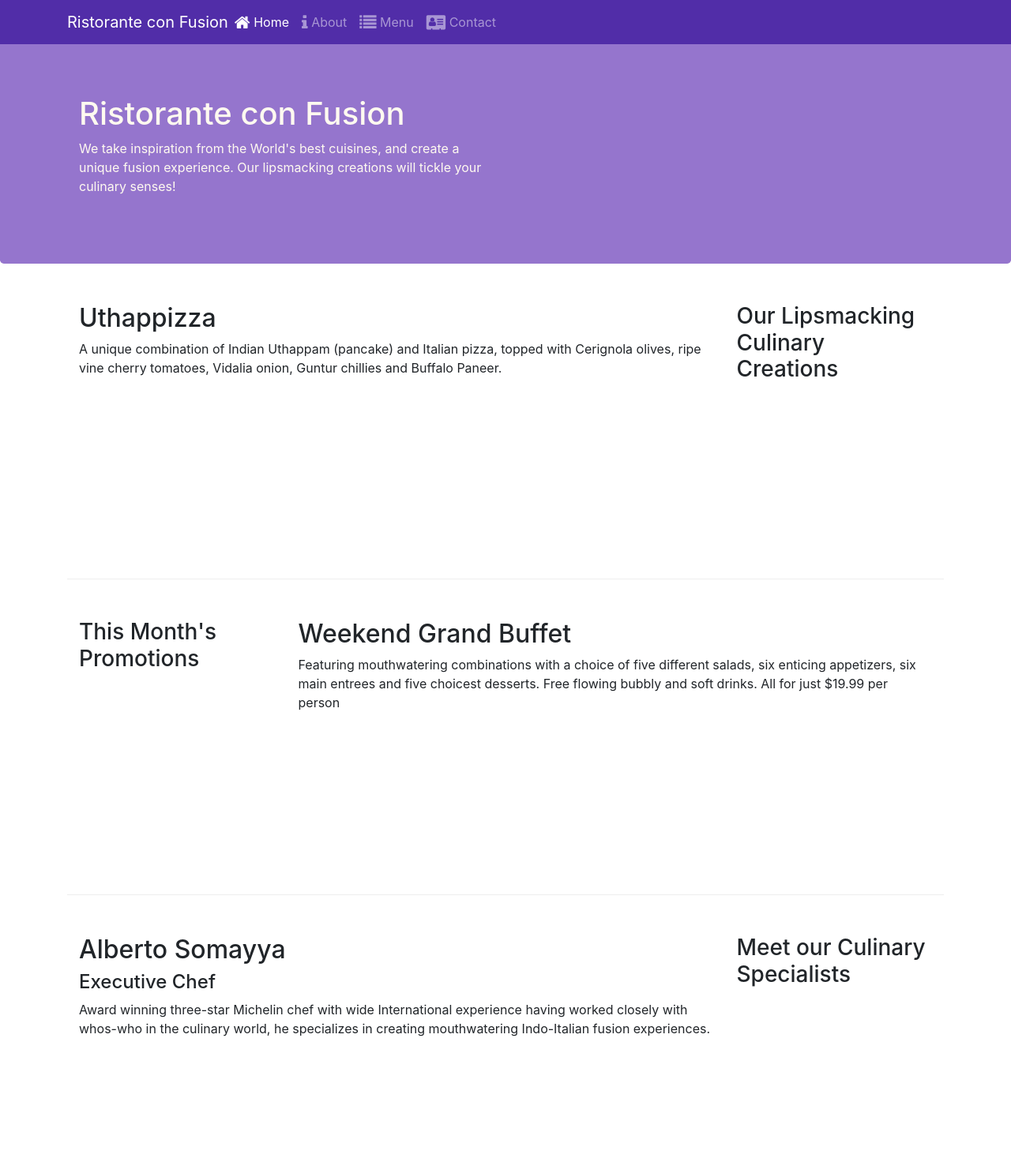
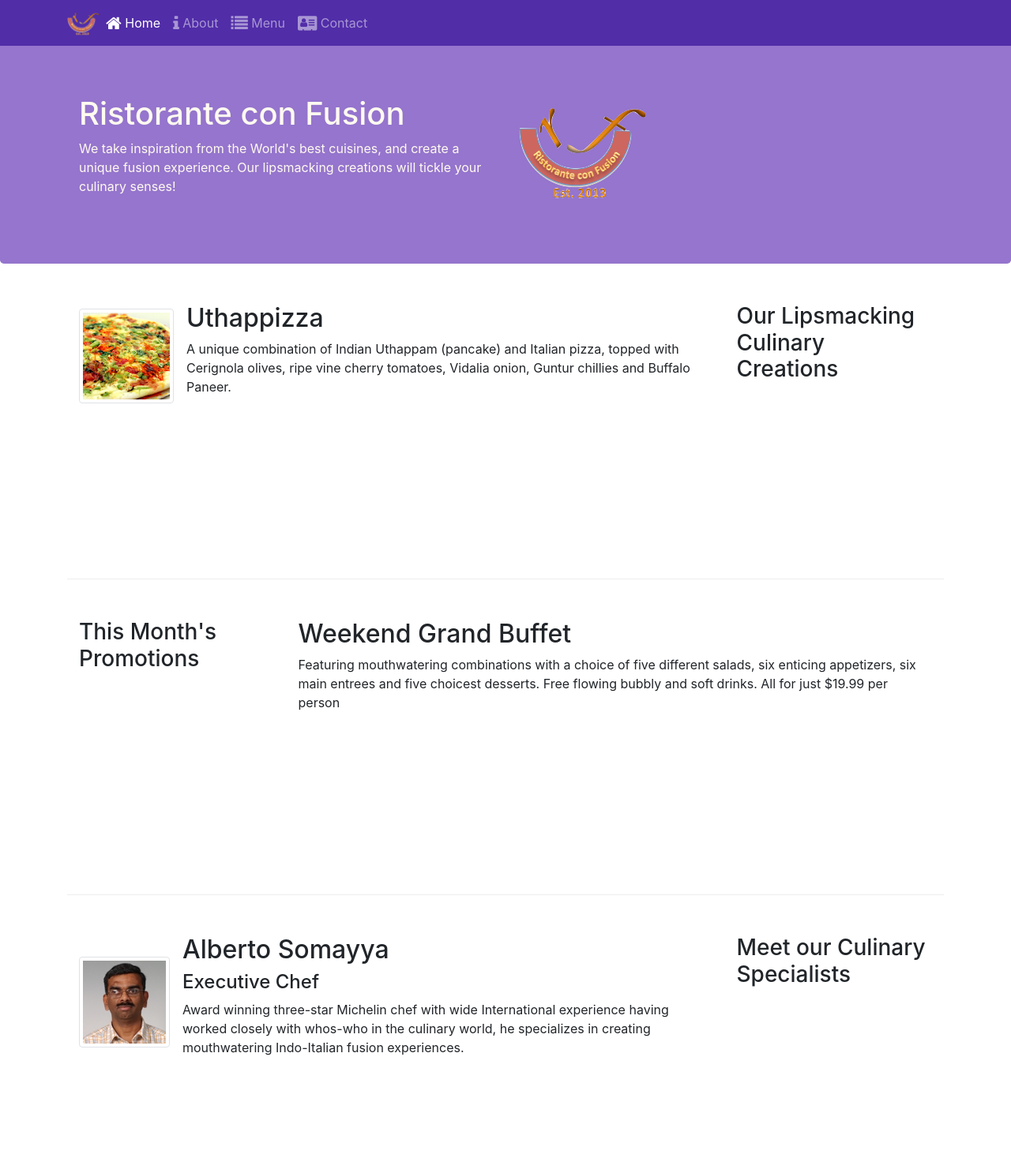
Before and after one commit to YashminTabashum/conFusion, a website: page index.html in a window 1280 px wide. Shown: the top 1486 px of the page at 79% size. Drawn offline with nearby package versions, Linux system fonts and the light colour scheme.

Commit message:
feat(Booststrap) : Adding Images and media objects

```diff
--- a/index.html
+++ b/index.html
@@ -21,7 +21,7 @@
             <button class="navbar-toggler" type="button" data-toggle="collapse" data-target="#Navbar">
                 <span class="navbar-toggler-icon"></span>
             </button>
-            <a class="navbar-brand mr-auto" href="#"> Ristorante con Fusion</a>
+            <a class="navbar-brand mr-auto" href="#"><img src="img/logo.png" height="30" width="41"></a>
             <div class="collapse navbar-collapse" id="Navbar">
                 <ul class=" navbar-nav mr-auto">
                     <li class="nav-item active"><a class="nav-link" href="#"><span class="fa fa-home fa-lg"></span> Home</a></li>
@@ -40,7 +40,8 @@
                     <h1>Ristorante con Fusion</h1>
                     <p>We take inspiration from the World's best cuisines, and create a unique fusion experience. Our lipsmacking creations will tickle your culinary senses!</p>
                 </div>
-                <div class="col-12 col-sm">
+                <div class="col-12 col-sm align-self-center">
+                    <img src="img/logo.png" class="img-fluid">
                 </div>
             </div>
         </div>
@@ -52,8 +53,14 @@
                 <h3>Our Lipsmacking Culinary Creations</h3>
             </div>
             <div class = " col col-sm order-sm-first col-md">
-                <h2>Uthappizza</h2>
-                <p>A unique combination of Indian Uthappam (pancake) and Italian pizza, topped with Cerignola olives, ripe vine cherry tomatoes, Vidalia onion, Guntur chillies and Buffalo Paneer.</p>
+                <div class="media">
+                    <img class="d-flex mr-3 img-thumbnail align-self-center"
+                        src="img/uthappizza.png" alt="uthappizza">
+                    <div class="media-body">
+                        <h2 class="mt-0">Uthappizza</h2>
+                        <p>A unique combination of Indian Uthappam (pancake) and Italian pizza, topped with Cerignola olives, ripe vine cherry tomatoes, Vidalia onion, Guntur chillies and Buffalo Paneer.</p>
+                    </div>
+                </div>
             </div>
         </div>
 
@@ -73,9 +80,16 @@
                 <h3>Meet our Culinary Specialists</h3>
             </div>
             <div class = "col col-sm order-sm-first col-md">
-                <h2>Alberto Somayya</h2>
-                <h4>Executive Chef</h4>
-                <p>Award winning three-star Michelin chef with wide International experience having worked closely with whos-who in the culinary world, he specializes in creating mouthwatering Indo-Italian fusion experiences. </p>
+                <div class="media">
+                    <img class="d-flex mr-3 img-thumbnail align-self-center"
+                        src="img/alberto.png" alt="alberto">
+                    <div class="media-body">
+                        <h2 class="mt-0">Alberto Somayya</h2>
+                        <h4>Executive Chef</h4>
+                        <p class="d-none d-sm-block">Award winning three-star Michelin chef with wide International experience having worked closely with whos-who in the culinary world, he specializes in creating mouthwatering Indo-Italian fusion experiences. </p>
+                    </div>
+                </div>
+
             </div>
         </div>
     </div>
```
Also changed, not shown: aboutus.html (+3 -2 lines), contactus.html (+3 -2 lines), img/alberto.png (added), img/buffet.png (added), img/logo.png (added), img/uthappizza.png (added), 1 other file.
